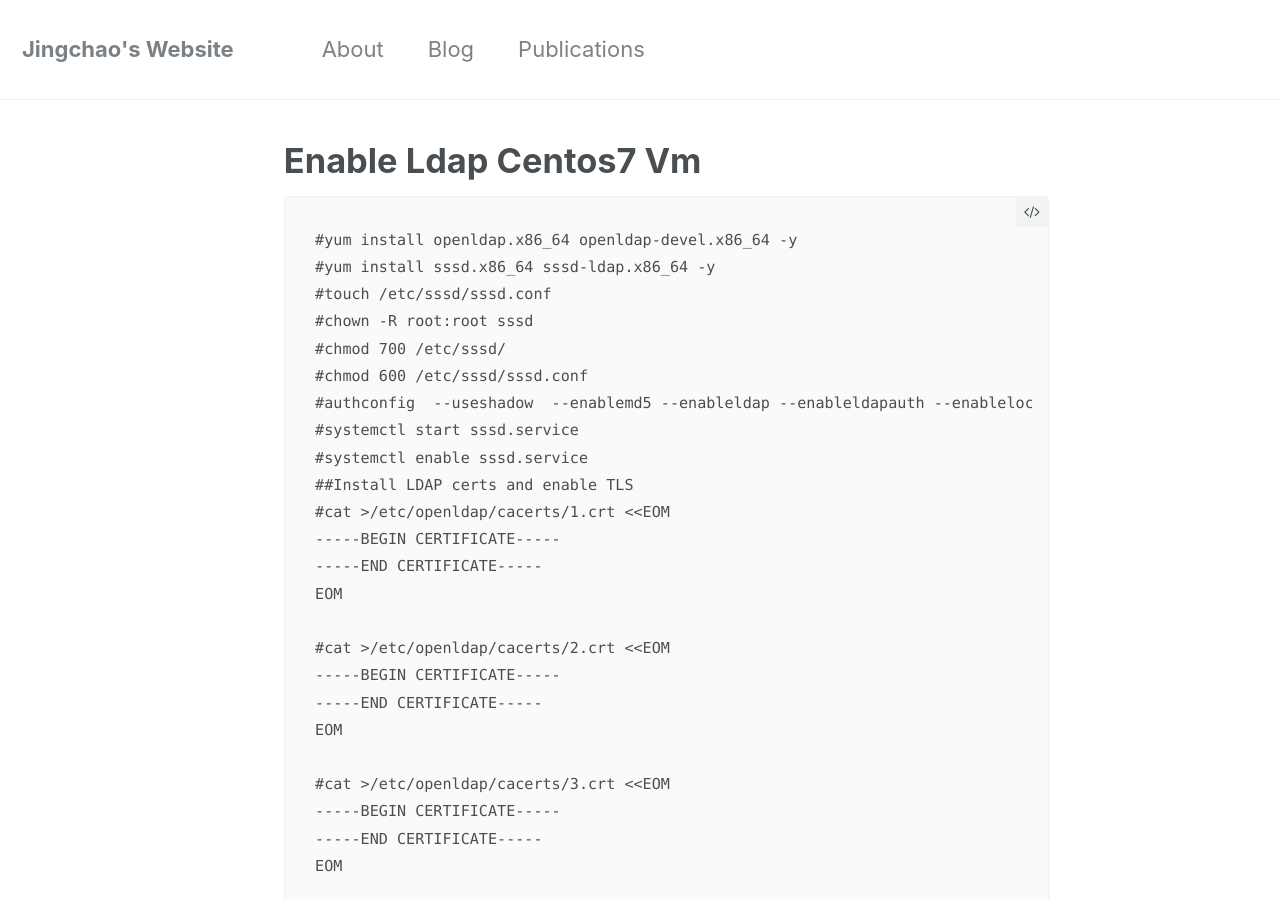
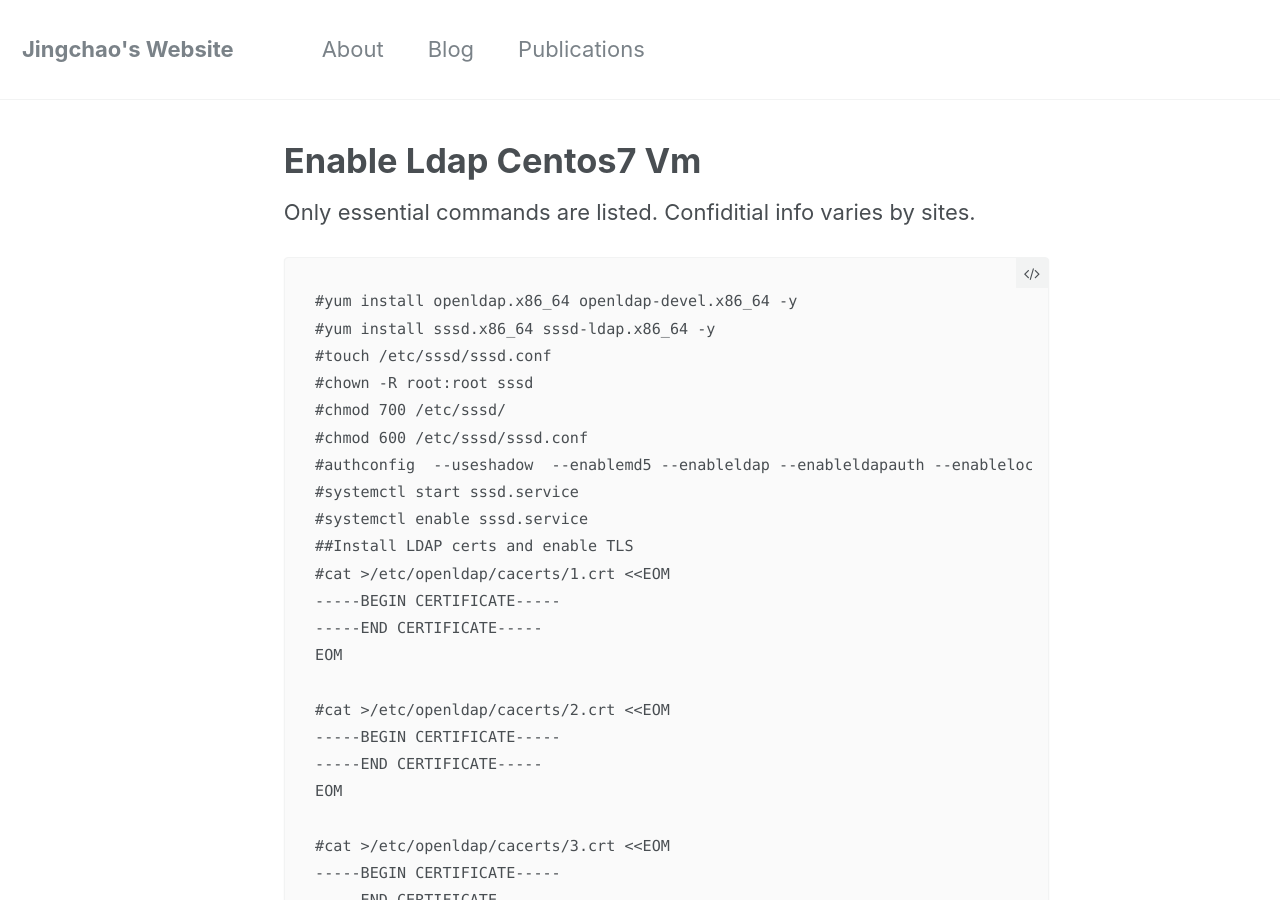
Before and after one commit to JingchaoZhang/JingchaoZhang.github.io, a Jekyll site: the page built from _posts/2016-11-14-enable-ldap-centos7-VM.md, in a window 1280 px wide and 900 px high. Built offline with Jekyll 4.4.1, drawn with Linux system fonts in a browser that asks for light colours.

Commit message:
Update 2016-11-14-enable-ldap-centos7-VM.md

````diff
--- a/_posts/2016-11-14-enable-ldap-centos7-VM.md
+++ b/_posts/2016-11-14-enable-ldap-centos7-VM.md
@@ -2,6 +2,8 @@
 layout: single
 author_profile: false
 ---
+
+Only essential commands are listed. Confiditial info varies by sites.
 
 ```
 #yum install openldap.x86_64 openldap-devel.x86_64 -y
````
